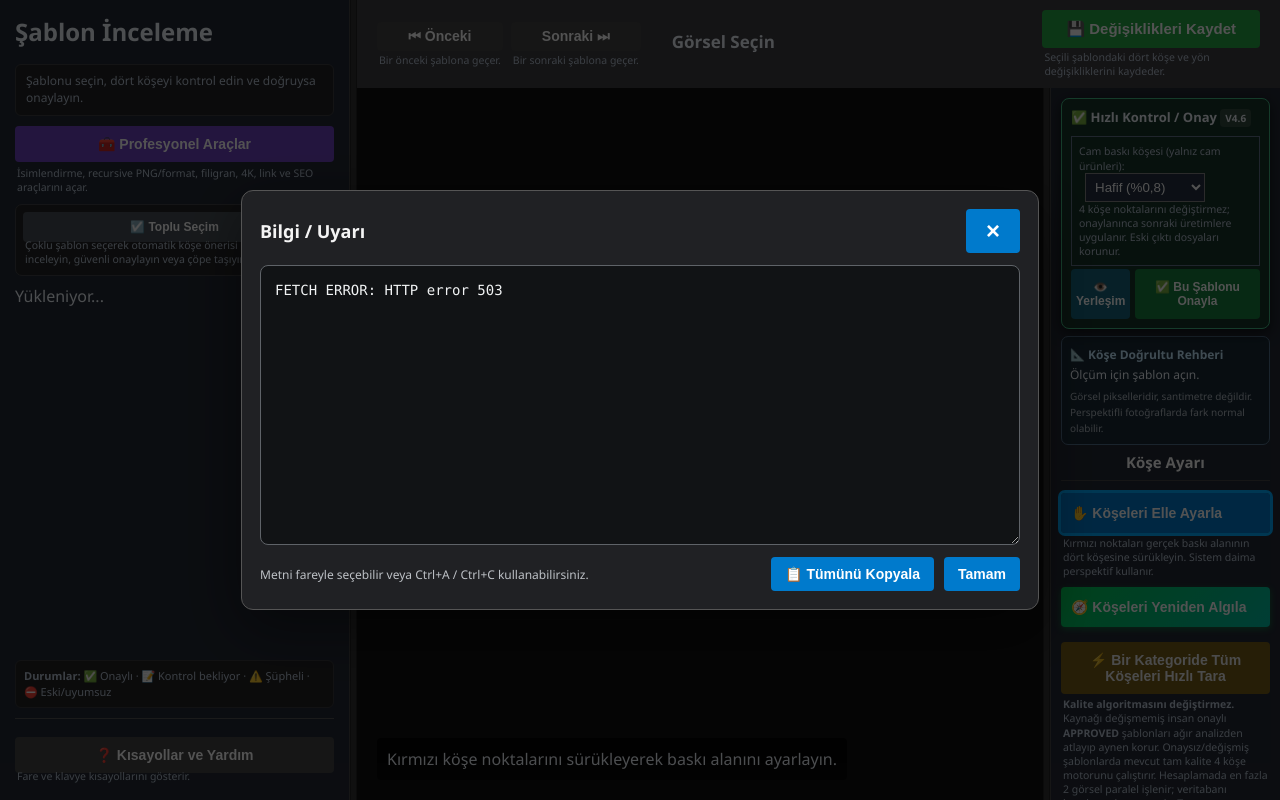
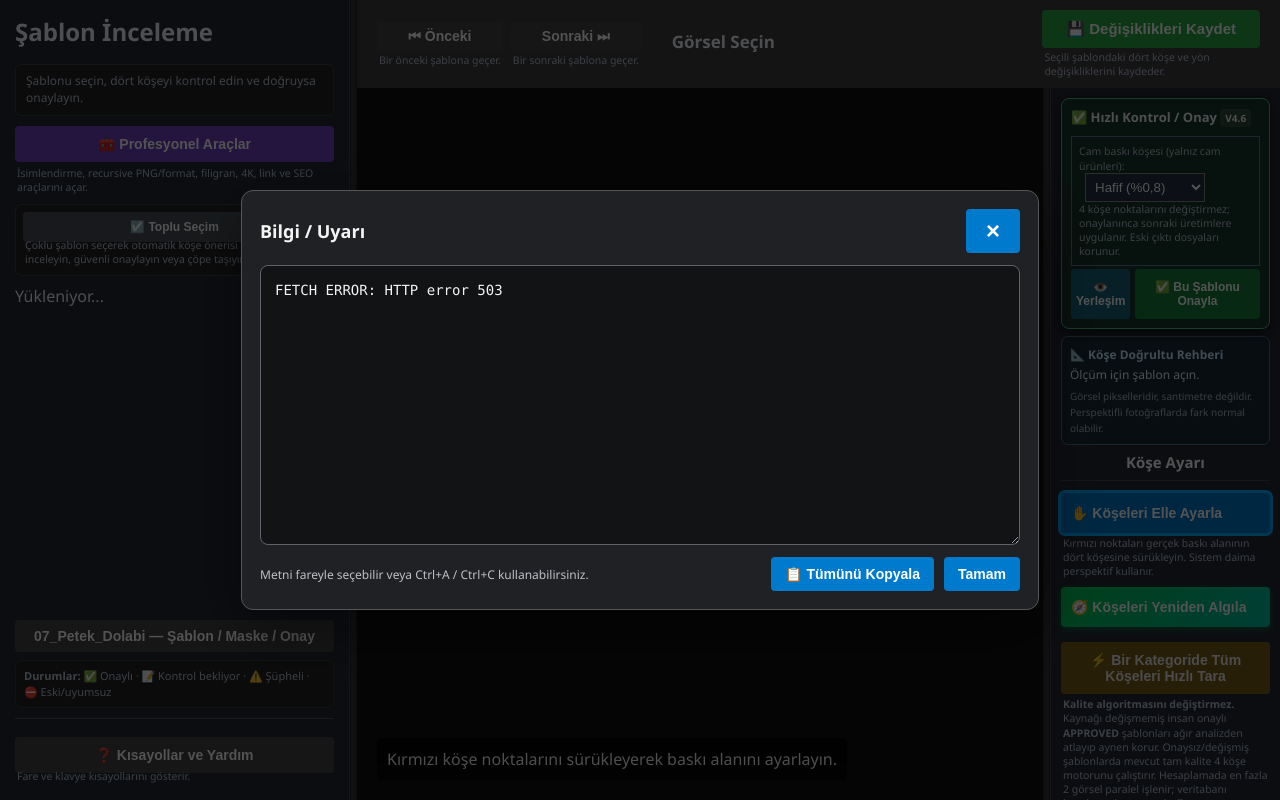
Before and after one commit to oguz13-tech/gorsel-mockup-automation-src, a Flask app: page / in a window 1280 px wide. Run offline with Flask 3, Linux system fonts and the light colour scheme; parts of the project's set-up code (start-up, migrations or seed data) failed here and were passed over.

Commit message:
feat(v477-ui): add PETEK as seventh sidebar category with integrated native canvas mask and approval workflow

```diff
--- a/SABLON_V2_MIMARI/templates/index.html
+++ b/SABLON_V2_MIMARI/templates/index.html
@@ -49,6 +49,10 @@
     </div>
 
     <div id="categories" style="flex:1; overflow-y:auto;">Yükleniyor...</div>
+    <button id="petekV477Nav" type="button" class="category-title petek-v477-nav"
+            title="PETEK fotoğraf, delik, kavis ve maske incelemesi aynı ekranda">
+        07_Petek_Dolabi — Şablon / Maske / Onay
+    </button>
 
     <div class="status-legend">
         <b>Durumlar:</b> ✅ Onaylı · 📝 Kontrol bekliyor · ⚠️ Şüpheli · ⛔ Eski/uyumsuz
@@ -235,6 +239,71 @@
     </div>
 </div>
 
+<section id="petekV477Editor" class="petek-v477-editor" aria-label="PETEK yedinci kategori maske düzenleyicisi" style="display:none">
+  <div class="petek-v477-head">
+    <div><strong>07 — PETEK DOLABI · Şablon / Maske İnceleme</strong>
+      <div class="petek-v477-note">Diğer 6 kategoriyle aynı inceleme merkezindesin. Onaylar mevcut PETEK V3 maskesiyle ortak üretime bağlı.</div>
+    </div>
+    <button type="button" id="petekV477Close">Altı kategoriye dön</button>
+  </div>
+  <div class="petek-v477-selectrow">
+    <label for="petekV477Select">PETEK Şablon</label>
+    <select id="petekV477Select"></select>
+    <button type="button" id="petekV477Reload">Listeyi Yenile</button>
+    <span id="petekV477Count">—</span>
+  </div>
+  <div class="petek-v477-workspace">
+    <div class="petek-v477-stage">
+      <div id="petekV477Name">PETEK şablonunu seç</div>
+      <div id="petekV477Drawing"><canvas id="petekV477Canvas" aria-label="PETEK baskı maskesi ve kavis görseli"></canvas></div>
+      <div class="petek-v477-notice" id="petekV477Status" role="status" aria-live="polite">
+         Maske yalnız PETEK V3 kayıtlarına kaydedilir. Üretim görseli ve orijinal değiştirilmez.
+      </div>
+      <div class="petek-v477-legend">Yeşil = baskı yapılacak ahşap · Siyah/şeffaf = korunacak delik/kavis/yan yüz · Kırmızı = 4 köşe</div>
+    </div>
+    <div class="petek-v477-tools">
+      <h3>Ön Panel ve 4 Köşe</h3>
+      <div id="petekV477Mode">Mod: Dört köşe</div>
+      <div class="petek-v477-actionrow">
+        <button type="button" data-petek-mode="corners">1. Dört Köşe</button>
+        <button type="button" id="petekV477Auto">2. Otomatik Maske Taslağı</button>
+      </div>
+      <div class="petek-v477-note">Köşeleri sol üst, sağ üst, sağ alt, sol alt sırasıyla işaretle. Otomatik öneri asla insan onayı yerine geçmez.</div>
+      <h3>Ahşap, Delikler ve Yan Yüzler</h3>
+      <div class="petek-v477-actionrow">
+        <button type="button" data-petek-mode="wood">Ahşabı Boya</button>
+        <button type="button" data-petek-mode="protect">Delikleri Koru</button>
+      </div>
+      <label for="petekV477Brush">Fırça (gerçek fotoğraf pikseli)</label>
+      <input id="petekV477Brush" type="range" min="2" max="100" step="2" value="24">
+      <div class="petek-v477-note">Dikey yarıkların içini, siyah gölgeleri, zemini ve yan yüzleri yeşile boyama.</div>
+      <h3>Üst ve Alt Kavis</h3>
+      <div class="petek-v477-actionrow">
+        <button type="button" data-petek-mode="top">Üst Kavis Noktaları</button>
+        <button type="button" data-petek-mode="bottom">Alt Kavis Noktaları</button>
+      </div>
+      <div class="petek-v477-actionrow">
+        <button type="button" id="petekV477CurveUndo">Son Noktayı Geri Al</button>
+        <button type="button" id="petekV477CurveApply">Kavisleri Uygula</button>
+      </div>
+      <div class="petek-v477-note">Üst ve alt kavis birbirinden bağımsızdır; her kavis yan kenarlara ulaşmalı. Maske üzerinde yeşil olan kısım baskı yüzeyidir.</div>
+      <h3>Kaydetme ve Onay</h3>
+      <label for="petekV477Aspect">Gerçek ön panel en/boy oranı</label>
+      <input id="petekV477Aspect" type="number" min="0.12" max="12" step="0.0001" value="1.1163">
+      <button type="button" id="petekV477Save" class="petek-v477-full">3. Düzenlediğim Maskeyi TASLAK Kaydet</button>
+      <label for="petekV477Reviewer">İnceleyen kişi</label>
+      <input id="petekV477Reviewer" type="text" maxlength="80" placeholder="İnceleme adını gir">
+      <label class="petek-v477-confirm"><input id="petekV477Confirm" type="checkbox">
+        Dikey yarıkları, üst-alt kavisleri, yan yüzleri ve zemini görsel olarak kontrol ettim.
+      </label>
+      <button type="button" id="petekV477Approve" class="petek-v477-full success">4. PETEK Maskesini İnsan Onayıyla Kilitle</button>
+      <div class="petek-v477-note">Onaylı maske değiştirilemez. Değişiklik gerekiyorsa yeni UID/revizyon açılır. Mevcut 45 onaylı görsel korunur.</div>
+    </div>
+  </div>
+</section>
+
+<link rel="stylesheet" href="/static/css/petek_editor_v477.css">
+<script src="/static/js/petek_editor_v477.js"></script>
 <script src="/static/js/edge_angles_v46.js"></script>
 <script src="/static/js/main.js"></script>
 <script src="/static/js/review_v46.js"></script>
```
